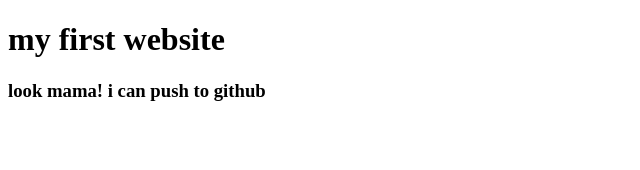
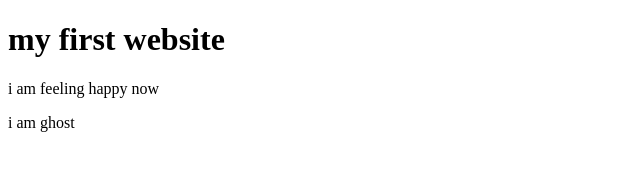
Before and after one commit to nazifaprohero/my-first-website, a plain HTML site: page index.html in a window 1280 px wide. Shown: the whole page, without its empty margins (0-640 px from the left). Drawn offline with Linux system fonts and the light colour scheme.

Commit message:
ghost added

```diff
--- a/index.html
+++ b/index.html
@@ -7,6 +7,7 @@
 </head>
 <body>
     <h1>my first website</h1>
-    <h3>look mama! i can push to github</h3>
+    <p> i am feeling happy now</p>
+    <p> i am ghost</p>
 </body>
 </html>
```
